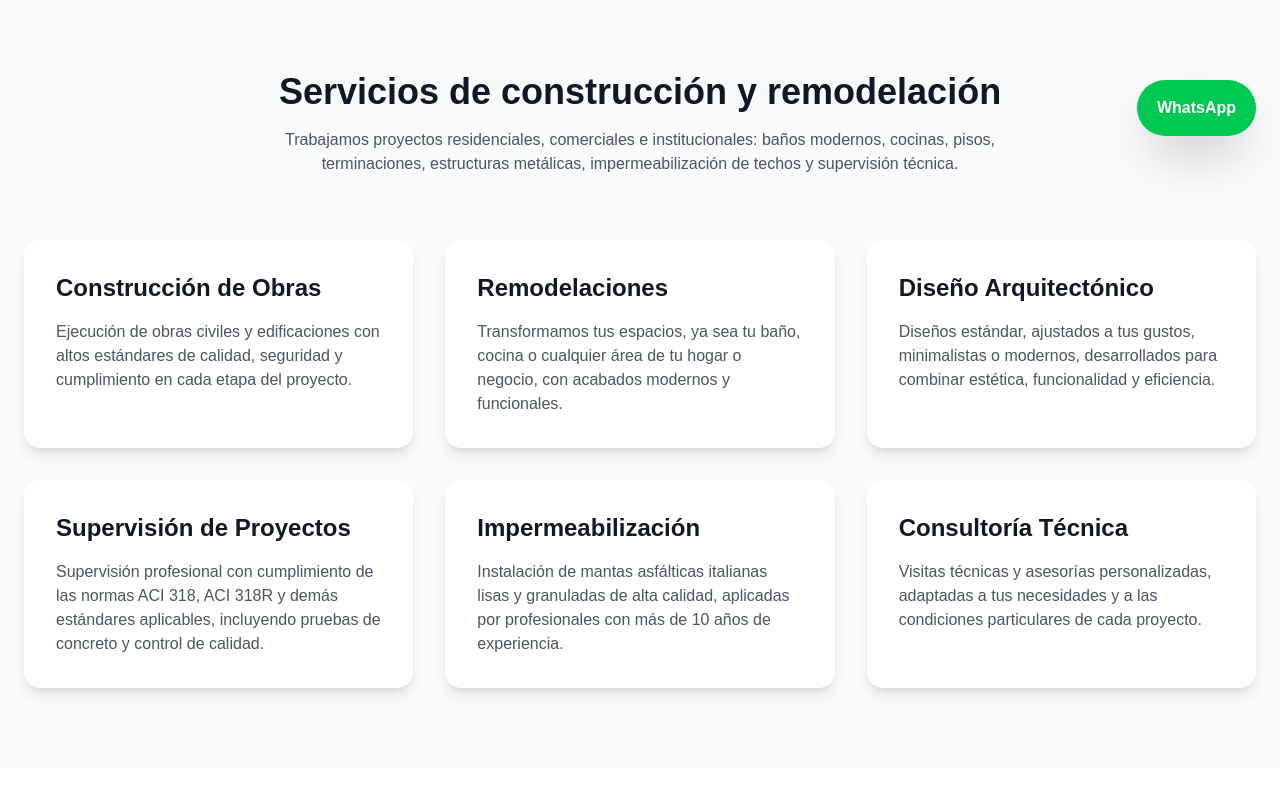
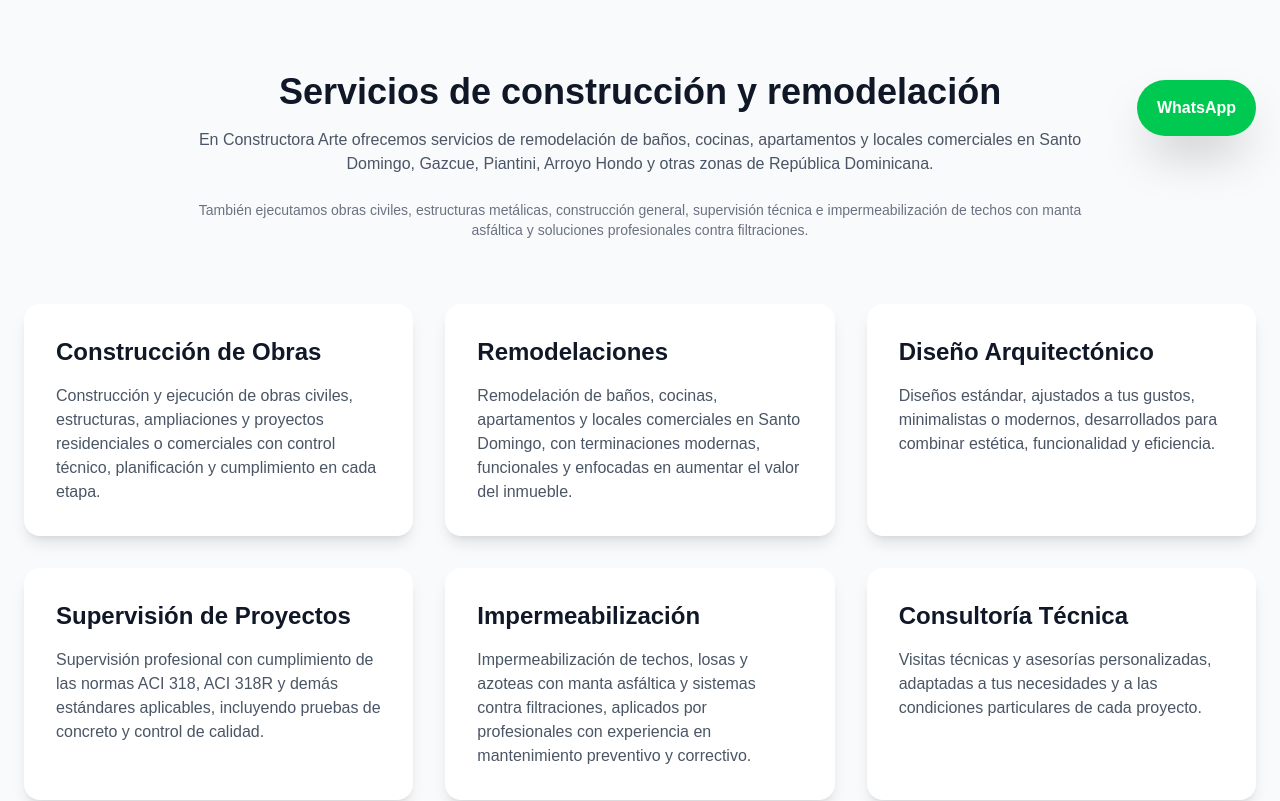
Before and after one commit to wagnerlora/constructora-arte, a Next.js app: page / in a window 1280 px wide. Shown: the part 640-1441 px from the top of the page. Built offline with nearby package versions, Linux system fonts and the light colour scheme.

Commit message:
Optimizar SEO de servicios principales

```diff
--- a/app/page.tsx
+++ b/app/page.tsx
@@ -667,16 +667,19 @@
       <section id="servicios" className="py-20 px-6 bg-gray-50">
         <div className="max-w-7xl mx-auto">
           <h3 className="text-4xl font-bold text-center mb-4">Servicios de construcción y remodelación</h3>
-          <p className="text-center text-gray-600 mb-16 max-w-3xl mx-auto">
-            Trabajamos proyectos residenciales, comerciales e institucionales: baños modernos, cocinas, pisos, terminaciones, estructuras metálicas, impermeabilización de techos y supervisión técnica.
+          <p className="text-center text-gray-600 mb-6 max-w-4xl mx-auto">
+            En Constructora Arte ofrecemos servicios de remodelación de baños, cocinas, apartamentos y locales comerciales en Santo Domingo, Gazcue, Piantini, Arroyo Hondo y otras zonas de República Dominicana.
+          </p>
+          <p className="text-center text-gray-500 mb-16 max-w-4xl mx-auto text-sm">
+            También ejecutamos obras civiles, estructuras metálicas, construcción general, supervisión técnica e impermeabilización de techos con manta asfáltica y soluciones profesionales contra filtraciones.
           </p>
           <div className="grid md:grid-cols-2 lg:grid-cols-3 gap-8">
             {[
-              { titulo: 'Construcción de Obras', descripcion: 'Ejecución de obras civiles y edificaciones con altos estándares de calidad, seguridad y cumplimiento en cada etapa del proyecto.' },
-              { titulo: 'Remodelaciones', descripcion: 'Transformamos tus espacios, ya sea tu baño, cocina o cualquier área de tu hogar o negocio, con acabados modernos y funcionales.' },
+              { titulo: 'Construcción de Obras', descripcion: 'Construcción y ejecución de obras civiles, estructuras, ampliaciones y proyectos residenciales o comerciales con control técnico, planificación y cumplimiento en cada etapa.' },
+              { titulo: 'Remodelaciones', descripcion: 'Remodelación de baños, cocinas, apartamentos y locales comerciales en Santo Domingo, con terminaciones modernas, funcionales y enfocadas en aumentar el valor del inmueble.' },
               { titulo: 'Diseño Arquitectónico', descripcion: 'Diseños estándar, ajustados a tus gustos, minimalistas o modernos, desarrollados para combinar estética, funcionalidad y eficiencia.' },
               { titulo: 'Supervisión de Proyectos', descripcion: 'Supervisión profesional con cumplimiento de las normas ACI 318, ACI 318R y demás estándares aplicables, incluyendo pruebas de concreto y control de calidad.' },
-              { titulo: 'Impermeabilización', descripcion: 'Instalación de mantas asfálticas italianas lisas y granuladas de alta calidad, aplicadas por profesionales con más de 10 años de experiencia.' },
+              { titulo: 'Impermeabilización', descripcion: 'Impermeabilización de techos, losas y azoteas con manta asfáltica y sistemas contra filtraciones, aplicados por profesionales con experiencia en mantenimiento preventivo y correctivo.' },
               { titulo: 'Consultoría Técnica', descripcion: 'Visitas técnicas y asesorías personalizadas, adaptadas a tus necesidades y a las condiciones particulares de cada proyecto.' }
             ].map((servicio) => (
               <div key={servicio.titulo} className="bg-white p-8 rounded-2xl shadow-lg hover:shadow-2xl transition">
```
